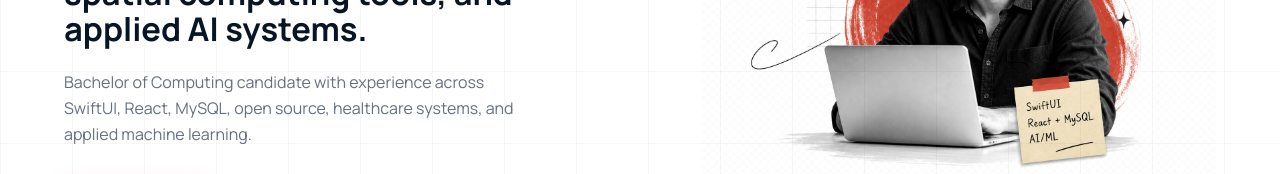
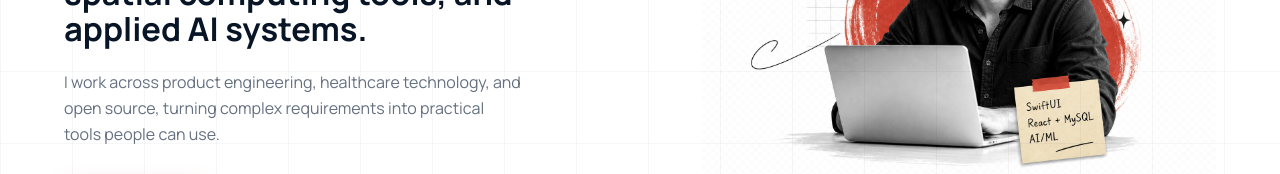
Before and after one commit to arnav-goel05/portfolio-website, a React (Vite) app: page / in a window 1280 px wide. Shown: the part 433-607 px from the top of the page. Built offline with nearby package versions, Linux system fonts and the light colour scheme.

Commit message:
Refine hero support copy

```diff
--- a/src/App.tsx
+++ b/src/App.tsx
@@ -105,9 +105,9 @@ function App() {
             computing tools, and applied AI systems.
           </p>
           <p className="hero-support">
-            Bachelor of Computing candidate with experience across SwiftUI,
-            React, MySQL, open source, healthcare systems, and applied machine
-            learning.
+            I work across product engineering, healthcare technology, and open
+            source, turning complex requirements into practical tools people can
+            use.
           </p>
           <div className="hero-actions">
             <a className="button primary" href="#projects">
```
